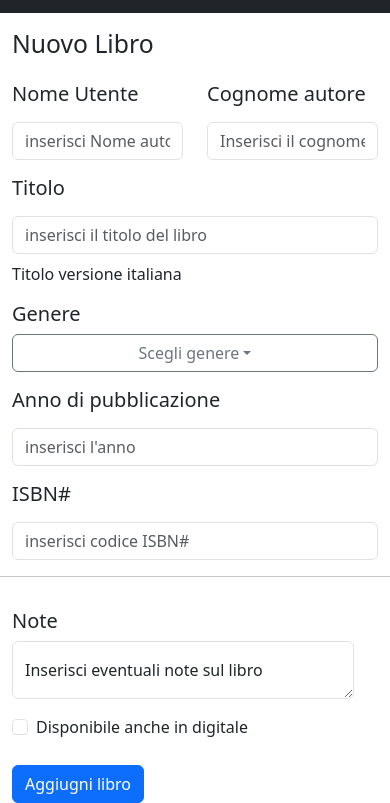
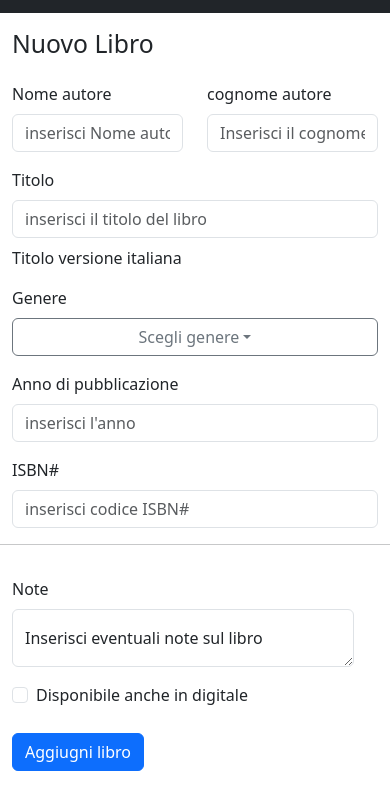
Before and after one commit to LorenzoVivenzio/html-css-bootstrap-dashboard, a plain HTML site: page anagrafico.html in a window 390 px wide. Shown: the part 61-864 px from the top of the page. Drawn offline with nearby package versions, Linux system fonts and the light colour scheme.

Commit message:
add responsive desktop

```diff
--- a/anagrafico.html
+++ b/anagrafico.html
@@ -56,16 +56,16 @@
                 <!-- nome utente -->
                 <div class="row mt-4">
                     <div class="col-6">
-                        <h5 class="pb-2">Nome Utente</h5>
+                        <label class="pb-2" for="nome">Nome autore</label>
                         <form action="">
                             <div class="">
                                 <input type="text" class="form-control" id="nome" placeholder="inserisci Nome autore">
                             </div>
                     </div>
                     <div class="col-6">
-                        <h5 class="pb-2">Cognome autore</h5>
+                        <label class="pb-2" for="cognome">cognome autore</label>
                         <div class="">
-                            <input type="email" class="form-control" id="exampleFormControlInput1"
+                            <input type="email" class="form-control" id="cognome"
                                 placeholder="Inserisci il cognome">
                         </div>
                     </div>
@@ -74,19 +74,22 @@
 
                 <!-- titolo -->
                 <div class="row mt-3">
-                    <h5 class="pb-2">Titolo</h5>
-                    <div class="">
-                        <input type="email" class="form-control" id="libro" placeholder="inserisci il titolo del libro">
-                        <label class="pt-2" for="libro">Titolo versione italiana</label>
-                    </div>
+                    <label class="pb-2" for="Libro">Titolo</label>
+                    <form action="">
+                        <div class="">
+                            <input type="email" class="form-control" id="libro"
+                                placeholder="inserisci il titolo del libro">
+                            <label class="pt-2" for="libro">Titolo versione italiana</label>
+                        </div>
+                    </form>
                 </div>
                 <!-- fine titolo -->
 
 
                 <!-- genere -->
-                <div class="row mt-3">
-                    <div class="col-12">
-                        <h5>Genere</h5>
+                <div class="row mt-3 mt-lg-0 ">
+                    <div class="col-12 col-lg-4">
+                        <label class="pb-2" for="genere">Genere</label>
                         <div class="input-group mb-3">
                             <button class="btn btn-outline-secondary dropdown-toggle w-100" type="button"
                                 data-bs-toggle="dropdown" aria-expanded="false">Scegli genere</button>
@@ -101,24 +104,23 @@
                             </ul>
                         </div>
                     </div>
-                    <!-- genere -->
+                    <!-- fine genere -->
 
                     <!-- anno di pubblicazione -->
-                    <div class="col-12 ">
-                        <h5 class="pb-2">Anno di pubblicazione</h5>
+                    <div class="col-12 col-lg-4 ">
+                        <label class="pb-2" for="inserisci l'anno">Anno di pubblicazione</label>
                         <form action="">
                             <div class="">
                                 <input type="text" class="form-control" id="inserisci l'anno"
                                     placeholder="inserisci l'anno">
                             </div>
                         </form>
-
                     </div>
                     <!-- fine anno di pubblicazione -->
 
                     <!-- isb -->
-                    <div class="col-12 mt-3">
-                        <h5 class="pb-2">ISBN#</h5>
+                    <div class="col-12 mt-3 col-lg-4 mt-lg-0 ">
+                        <label class="pb-2" for="inserisci codice ISBN#">ISBN#</label>
                         <form action="">
                             <div class="">
                                 <input type="text" class="form-control" id="inserisci l'anno"
@@ -131,11 +133,11 @@
 
                     <!-- Note -->
                     <div class="row mt-3">
-                        <h5>Note</h5>
+                        <label class="pb-2" for="note">Note</label>
                         <form action="">
                             <div class="form-floating">
                                 <textarea class="form-control" placeholder="Leave a comment here"
-                                    id="floatingTextarea"></textarea>
+                                    id="note"></textarea>
                                 <label for="floatingTextarea">Inserisci eventuali note sul libro</label>
                                 <!-- fine note -->
 
@@ -148,7 +150,7 @@
                                 <!-- fine check -->
 
                                 <!-- button -->
-                                 <a class="btn btn-primary mt-4" href=""> Aggiugni libro</a>
+                                <a class="btn btn-primary mt-4" href=""> Aggiugni libro</a>
                                 <!--fine button -->
                         </form>
                     </div>
```
